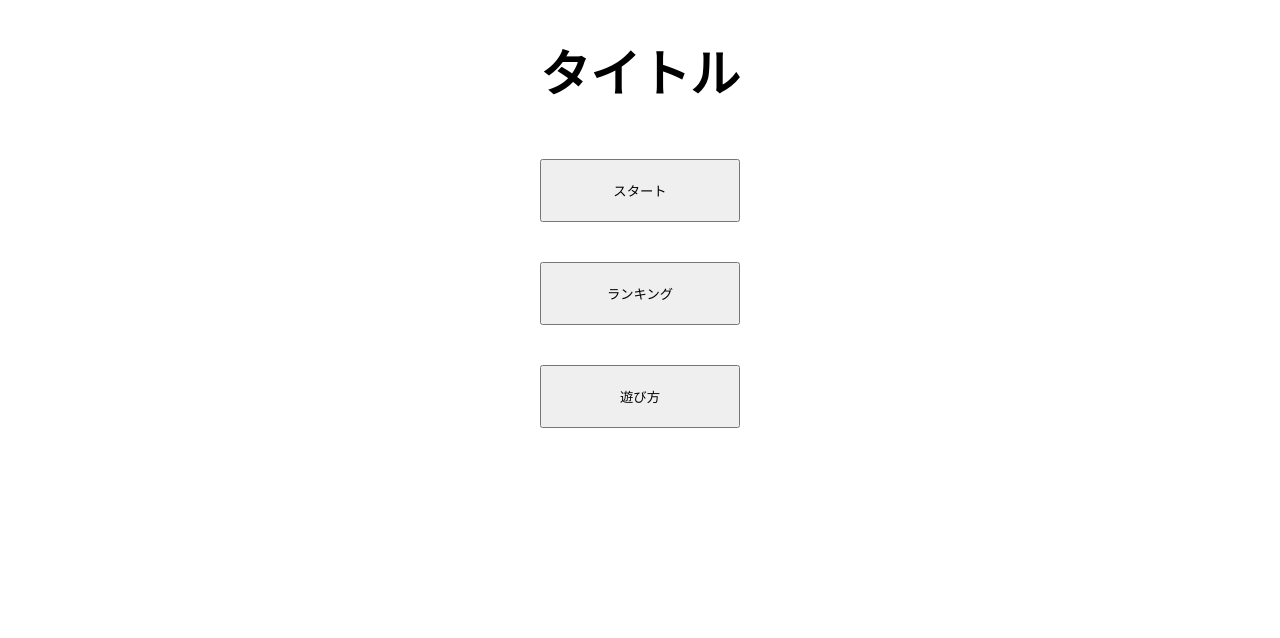
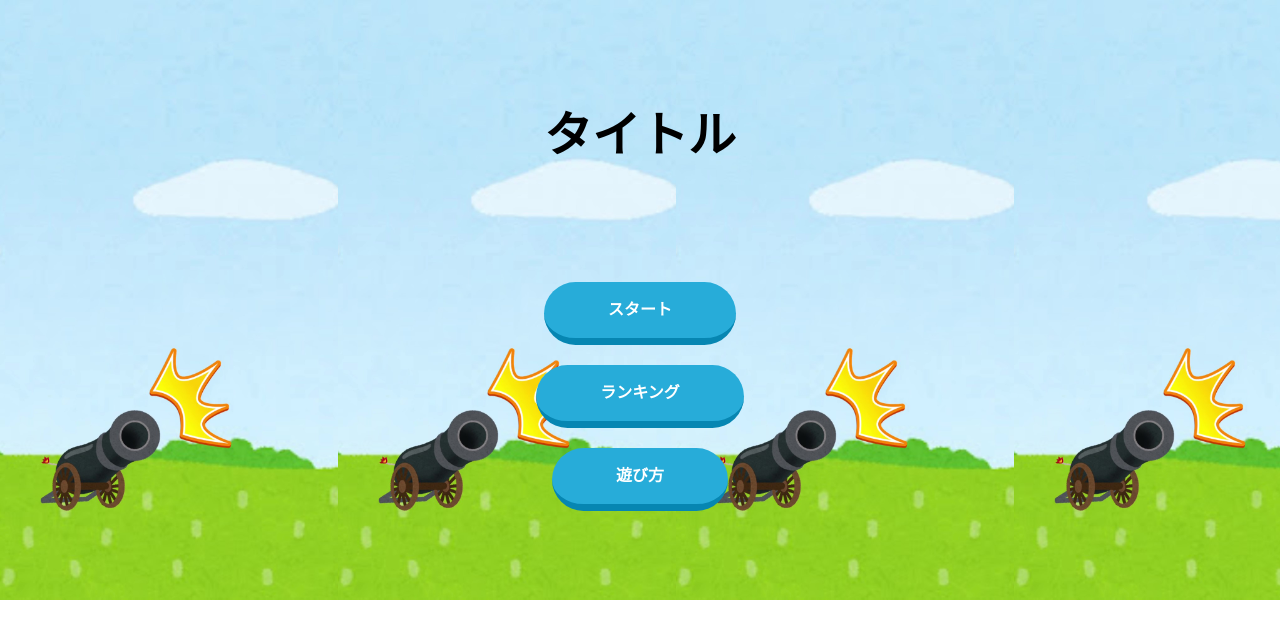
Before and after one commit to abokado2525/mosacup-prototype, a Next.js app in the folder shake-and-throw/: page / in a window 1280 px wide. Shown: the top 638 px of the page. Built offline with nearby package versions, Linux system fonts and the light colour scheme.

Commit message:
#28　タイトル画面の装飾

```diff
--- /dev/null
+++ b/shake-and-throw/pages/_app.tsx
@@ -0,0 +1,9 @@
+import type { AppProps } from 'next/app'
+
+import '../styles/reset.css'  //この行を追加
+
+function MyApp({ Component, pageProps }: AppProps) {
+  return <Component {...pageProps} />
+}
+
+export default MyApp
--- a/shake-and-throw/pages/index.tsx
+++ b/shake-and-throw/pages/index.tsx
@@ -25,15 +25,16 @@ const Home: NextPage = () => {
   */
 
   return (
-    <div className={styles.Home}>
+    <div className={styles.home}>
             <h1 className={styles.title}>タイトル</h1>
-      <div className={styles.buttons}>
+      <div className={styles.button}>
         {/* <Link href="/game">
         <button className={styles.start} type="button">スタート</button>
         </Link> */}
         {/* 画像アップロード */}
-        <div>
-          <button className={styles.start} type="button" onClick={() => setShow(true)}>スタート</button>
+        <div className={styles.buttons}>
+          {/*<button className={styles.start} type="button" onClick={() => setShow(true)}>スタート</button>*/}
+          <a href="javascript:void(0)" className={styles.btn_06} onClick={() => setShow(true)}>スタート</a>
           <Modal show={show} setShow={setShow} />
         </div>
 
@@ -43,13 +44,15 @@ const Home: NextPage = () => {
           <Modal show={show} setShow={setShow} />
         </div> */}
 
-
-        <Link href="/ranking">
-        <button className={styles.ranking} type='button'>ランキング</button>
-        </Link>
-        <Link href="/how_to_playing_game">
+        <div className={styles.buttons}>
+        <a href="/ranking" className={styles.btn_06}>ランキング</a>
+        </div>
+        <div className={styles.buttons}>
+        <a href="/how_to_playing_game" className={styles.btn_06}>遊び方</a>
+        </div>
+        {/*<Link href="/how_to_playing_game">
         <button className={styles.rule} type='button'>遊び方</button>
-        </Link>
+      </Link>*/}
       </div>
     </div>
   );
--- a/shake-and-throw/pages/ranking.tsx
+++ b/shake-and-throw/pages/ranking.tsx
@@ -6,7 +6,7 @@ function Ranking() {
   return (
     <div className={styled.box}>
       <p className={styled.title}>ランキング</p>
-      <div className={styled.table}>
+      <table className={styled.table}>
         <tr className={styled.cell}>
           <td>1位</td>
           <td>あああ</td>
@@ -22,7 +22,7 @@ function Ranking() {
           <td>あああ</td>
           <td>000</td>
         </tr>
-      </div>
+      </table>
         <Link href="/#">
           <button className={styled.back}>ホームへ戻る</button>
         </Link>
--- a/shake-and-throw/styles/components/Home.module.css
+++ b/shake-and-throw/styles/components/Home.module.css
@@ -1,42 +1,50 @@
 @charset "utf-8";
 
+.home {
+    height: 600px;
+    background-image: url(/image/home.jpg);
+    background-size: contain;
+}
 .title {
-    font-size: 50px;
+    font-size: 300%;
     text-align: center;
+    padding-top: 100px;
   }
-
-  .buttons {
+.button {
     display: flex;
    flex-direction : column;
    align-items: center;
-   position: relative;
+   padding-top: 100px;
   }
 
-  .start {
+/*  .start {
     width: 200px;
-    padding: 20px;
+    padding: 15px;
     margin: 20px;
+    font-size: 20px;
   }
 
   .ranking {
     width: 200px;
-    padding: 20px;
+    padding: 15px;
     margin: 20px;
+    font-size: 20px;
   }
 
   .rule {
     width: 200px;
-    padding: 20px;
+    padding: 15px;
     margin: 20px;
+    font-size: 20px;
   }
-
+*/
 .overlay{
     position:fixed;
     top:0;
     left:0;
     width:100%;
     height:100%;
-    background-color:rgba(0,0,0,0.5);
+    background-color:rgba(0, 0, 0, 0.5);
 
     /*　画面の中央に要素を表示させる設定　*/
     display: flex;
@@ -48,5 +56,33 @@
     z-index: 2;
   width: 50%;
   padding: 1em;
-  background: #fff;
+  background: #ffffff;
 }
+
+.move {
+    max-width: 200px;
+    max-height: 200px;
+}
+
+a.btn_06 {
+	display: block;
+	text-align: center;
+	vertical-align: middle;
+	text-decoration: none;
+	margin: auto;
+	padding: 1rem 4rem;
+	font-weight: bold;
+	border-radius: 100vh;
+	border-bottom: 7px solid #0686b2;
+	background: #27acd9;
+	color: #fff;
+}
+a.btn_06:hover {
+	margin-top: 6px;
+	border-bottom: 1px solid #0686b2;
+	color: #fff;
+}
+
+.buttons {
+    padding: 10px;
+}
--- /dev/null
+++ b/shake-and-throw/styles/reset.css
@@ -0,0 +1,73 @@
+/* Box sizing rules */
+*,
+*::before,
+*::after {
+  box-sizing: border-box;
+}
+
+/* Remove default margin */
+body,
+h1,
+h2,
+h3,
+h4,
+p,
+figure,
+blockquote,
+dl,
+dd {
+  margin: 0;
+}
+
+/* Remove list styles on ul, ol elements with a list role, which suggests default styling will be removed */
+ul[role="list"],
+ol[role="list"] {
+  list-style: none;
+}
+
+/* Set core root defaults */
+html:focus-within {
+  scroll-behavior: smooth;
+}
+
+/* Set core body defaults */
+body {
+  min-height: 100vh;
+  text-rendering: optimizeSpeed;
+  line-height: 1.5;
+}
+
+/* A elements that don't have a class get default styles */
+a:not([class]) {
+  text-decoration-skip-ink: auto;
+}
+
+/* Make images easier to work with */
+img,
+picture {
+  max-width: 100%;
+  display: block;
+}
+
+/* Inherit fonts for inputs and buttons */
+input,
+button,
+textarea,
+select {
+  font: inherit;
+}
+
+/* Remove all animations and transitions for people that prefer not to see them */
+@media (prefers-reduced-motion: reduce) {
+  html:focus-within {
+   scroll-behavior: auto;
+  }
+  *,
+  *::before,
+  *::after {
+    animation-duration: 0.01ms !important;
+    animation-iteration-count: 1 !important;
+    transition-duration: 0.01ms !important;
+    scroll-behavior: auto !important;
+  }
+}
```
Also changed, not shown: shake-and-throw/public/image/home.jpg (added).
